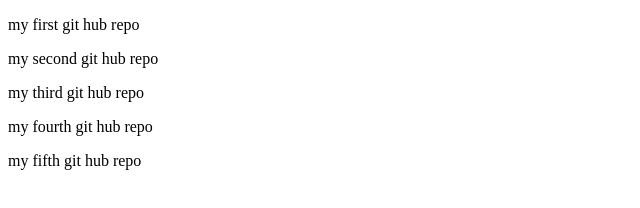
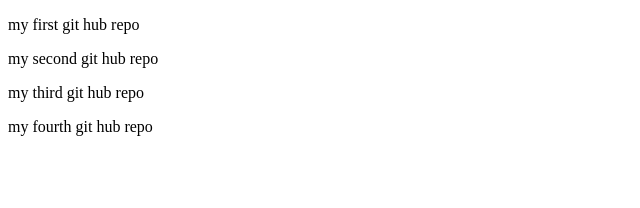
Before and after one commit to sushanthshetty123/my-new-githubreo, a plain HTML site: page index.html in a window 1280 px wide. Shown: the whole page, without its empty margins (0-640 px from the left). Drawn offline with Linux system fonts and the light colour scheme.

```diff
--- a/index.html
+++ b/index.html
@@ -5,7 +5,7 @@
         <p>my second git hub repo</p>
         <p>my third git hub repo</p>
 	<p>my fourth git hub repo</p>
-        <p>my fifth git hub repo</p>
+
 
 
 </body>
```
